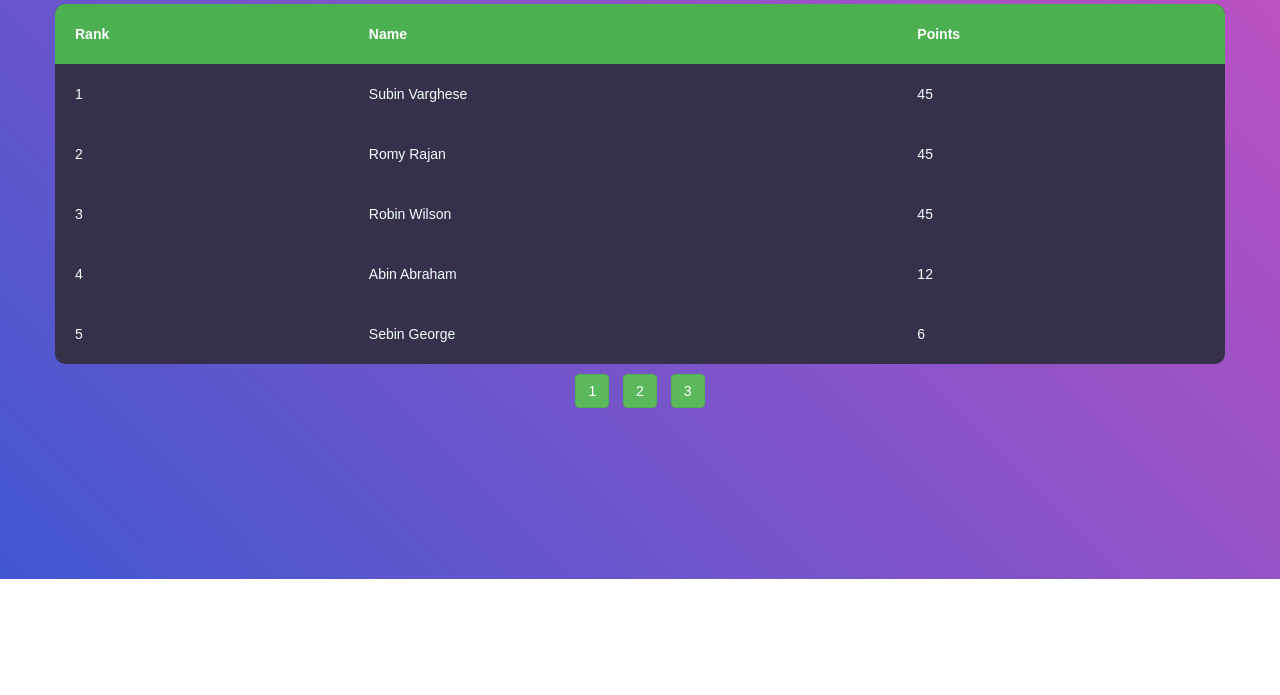
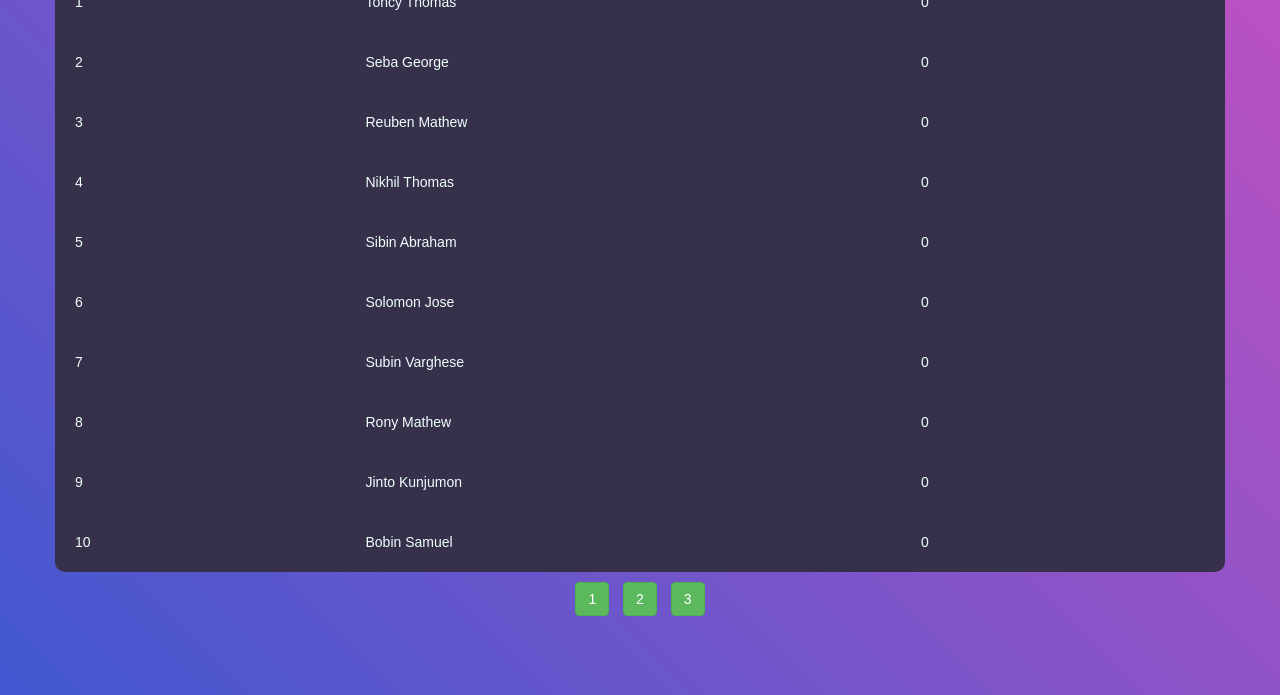
Before and after one commit to mgocsmvasai/mgocsmvasai.github.io, a plain HTML site: page pubg.html in a window 1280 px wide. Shown: the part 221-916 px from the top of the page. Before the commit the page ends 800 px from the top, so only its background shows below. Drawn offline with nearby package versions, Linux system fonts and the light colour scheme.

Commit message:
Update pubg.html

```diff
--- a/pubg.html
+++ b/pubg.html
@@ -159,22 +159,16 @@
                         function myFunction() {
 
                             var table = document.getElementById("dtBasicExample");
-                            let data = [{
-                                "Name": "Sebin George",
-                                "Points": 6
-                            }, {
-                                "Name": "Abin Abraham",
-                                "Points": 12
-                            }, {
-                                "Name": "Subin Varghese",
-                                "Points": 45
-                            }, {
-                                "Name": "Romy Rajan",
-                                "Points": 45
-                            }, {
-                                "Name": "Robin Wilson",
-                                "Points": 45
-                            }];
+                            let data = [{"Name":"Toncy Thomas","Points":0},
+                                        {"Name":"Seba George","Points":0},
+                                        {"Name":"Reuben Mathew","Points":0},
+                                        {"Name":"Nikhil Thomas","Points":0},
+                                        {"Name":"Sibin Abraham","Points":0},
+                                        {"Name":"Solomon Jose","Points":0},
+                                        {"Name":"Subin Varghese","Points":0},
+                                        {"Name":"Rony Mathew","Points":0},
+                                        {"Name":"Jinto Kunjumon","Points":0},
+                                        {"Name":"Bobin Samuel","Points":0}];
 
 
                             data.sort(compare);
```
